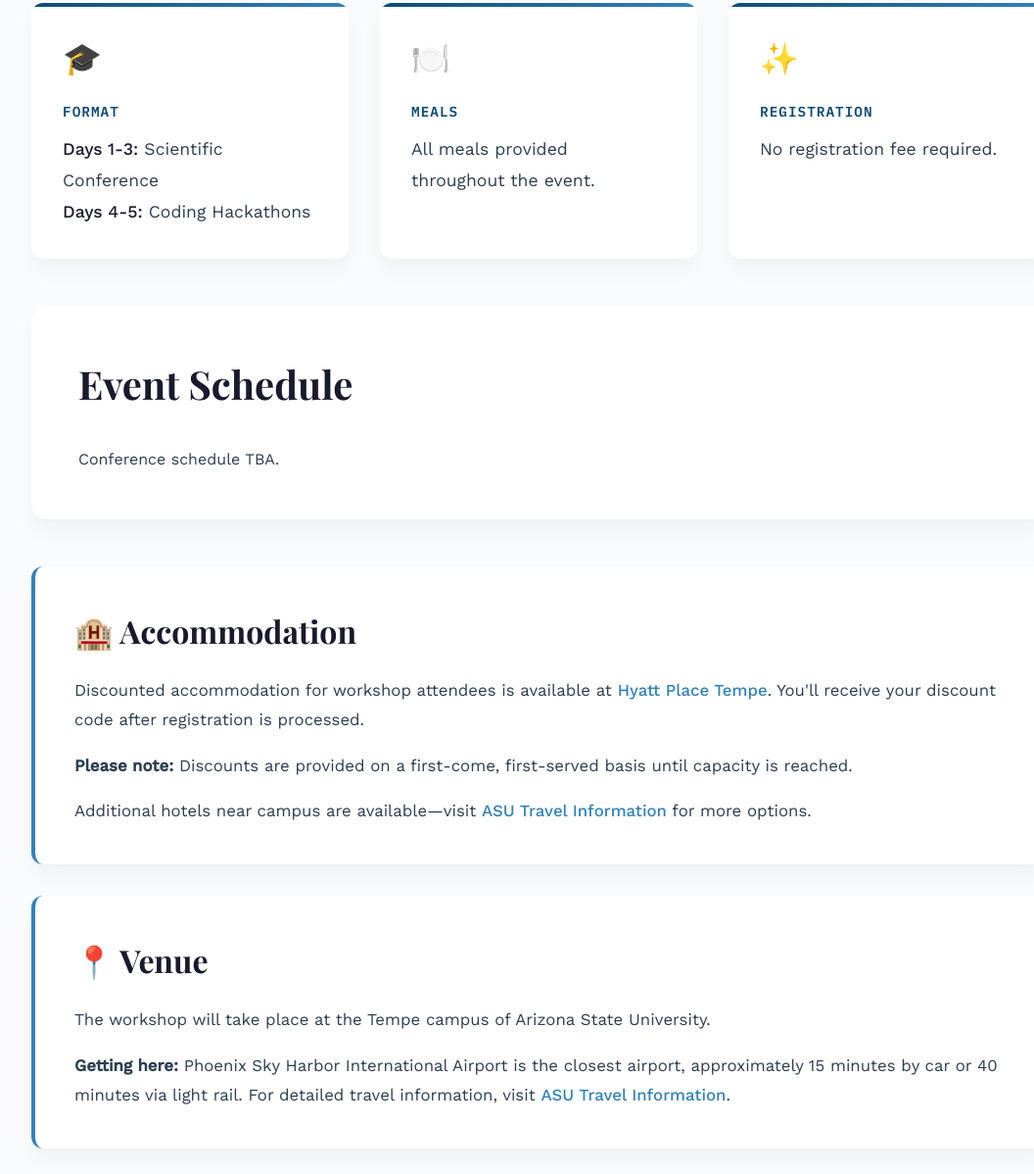
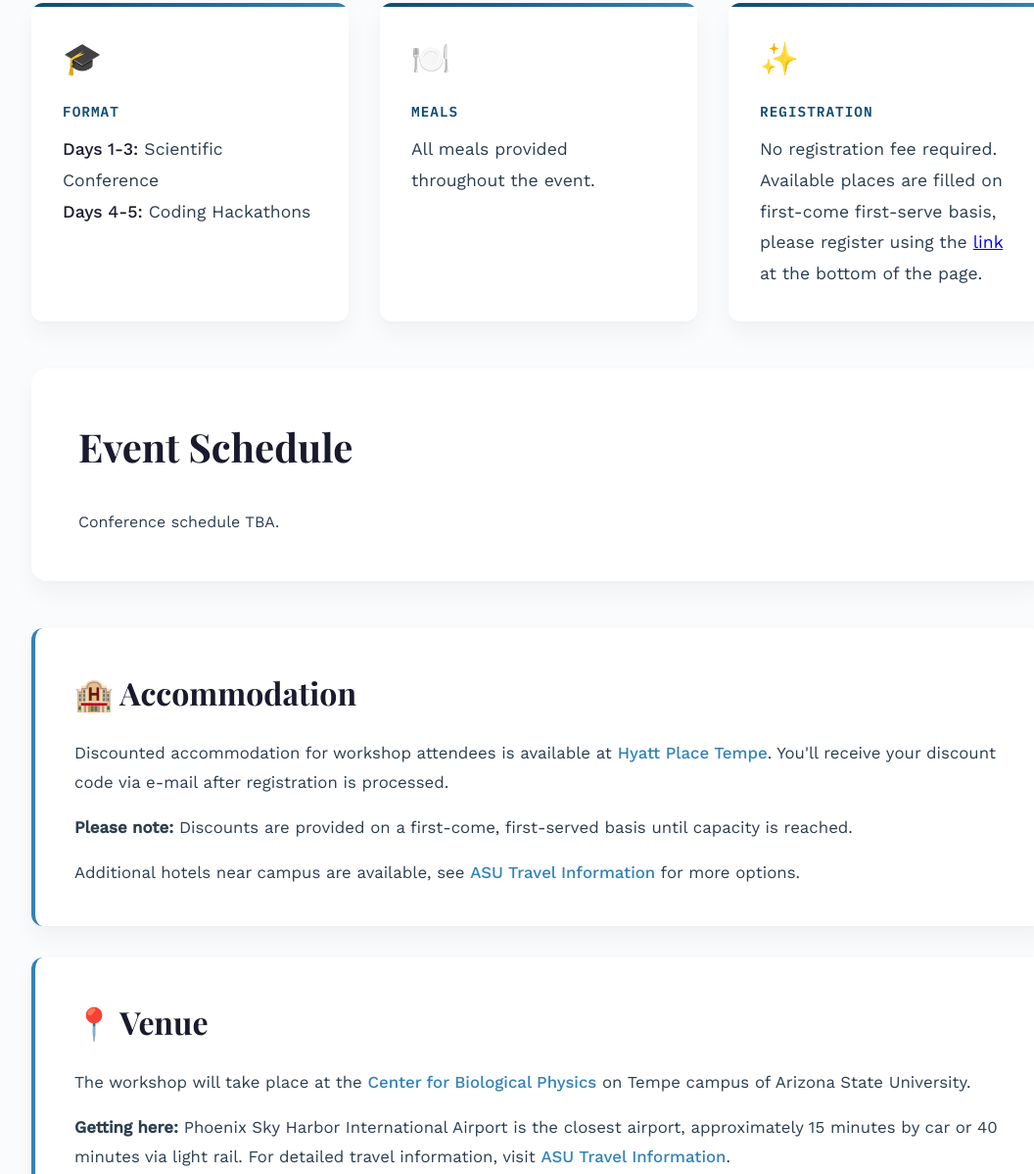
Before and after one commit to sulcgroup/oxdnaworkshop, a plain HTML site: page index.html in a window 1280 px wide. Shown: the part 1318-2516 px from the top of the page at 98% size, without its empty margins (90-1146 px from the left). Drawn offline with nearby package versions, Linux system fonts and the light colour scheme.

Commit message:
Update registration and accommodation details in HTML

```diff
--- a/index.html
+++ b/index.html
@@ -38,7 +38,7 @@
                 <div class="info-card">
                     <div class="card-icon">✨</div>
                     <h3>Registration</h3>
-                    <p>No registration fee required.</p>
+                    <p>No registration fee required. Available places are filled on first-come first-serve basis, please register using the <a href="#regreg">link</a> at the bottom of the page.</p>
                 </div>
             </div>
 
@@ -50,14 +50,14 @@
             <div class="details-section">
                 <div class="detail-card">
                     <h2>🏨 Accommodation</h2>
-                    <p>Discounted accommodation for workshop attendees is available at <a href="https://www.hyatt.com/hyatt-place/en-US/phxzt-hyatt-place-tempe-phoenix-university" target="_blank" rel="noopener noreferrer">Hyatt Place Tempe</a>. You'll receive your discount code after registration is processed.</p>
+                    <p>Discounted accommodation for workshop attendees is available at <a href="https://www.hyatt.com/hyatt-place/en-US/phxzt-hyatt-place-tempe-phoenix-university" target="_blank" rel="noopener noreferrer">Hyatt Place Tempe</a>. You'll receive your discount code via e-mail after registration is processed.</p>
                     <p><strong>Please note:</strong> Discounts are provided on a first-come, first-served basis until capacity is reached.</p>
-                    <p>Additional hotels near campus are available—visit <a href="https://visit.asu.edu/travel" target="_blank" rel="noopener noreferrer">ASU Travel Information</a> for more options.</p>
+                    <p>Additional hotels near campus are available, see <a href="https://visit.asu.edu/travel" target="_blank" rel="noopener noreferrer">ASU Travel Information</a> for more options.</p>
                 </div>
 
                 <div class="detail-card">
                     <h2>📍 Venue</h2>
-                    <p>The workshop will take place at the Tempe campus of Arizona State University.</p>
+                    <p>The workshop will take place at the <a href="https://maps.app.goo.gl/9aHRDWJAEcmyLGHG9">Center for Biological Physics</a> on Tempe campus of Arizona State University.</p>
                     <p><strong>Getting here:</strong> Phoenix Sky Harbor International Airport is the closest airport, approximately 15 minutes by car or 40 minutes via light rail. For detailed travel information, visit <a href="https://visit.asu.edu/travel" target="_blank" rel="noopener noreferrer">ASU Travel Information</a>.</p>
                 </div>
             </div>
@@ -75,7 +75,7 @@
             </section>
 
             <section class="cta-section">
-                <div class="cta-content">
+                <div id="regreg" class="cta-content">
                     <h2>Link to Register & Submit Abstract</h2>
                     <a href="https://docs.google.com/forms/d/e/1FAIpQLScY20aPjx0cp7UAkobH8v3eFDC7BvNGvSpaUQP3Lzr5p-idbQ/viewform?usp=header" class="cta-button" target="_blank" rel="noopener noreferrer">Register via Google Form →</a>
                 </div>
```
